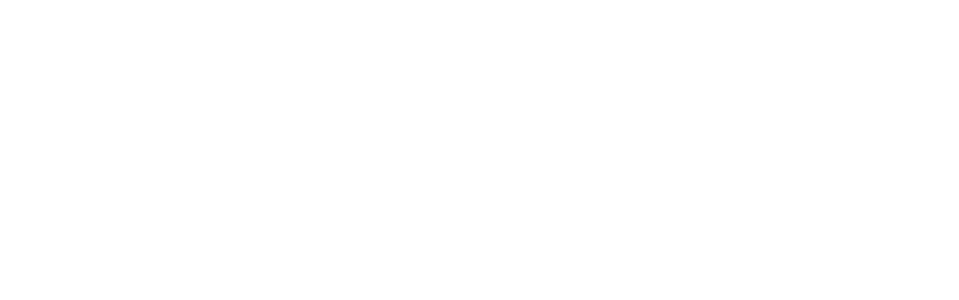
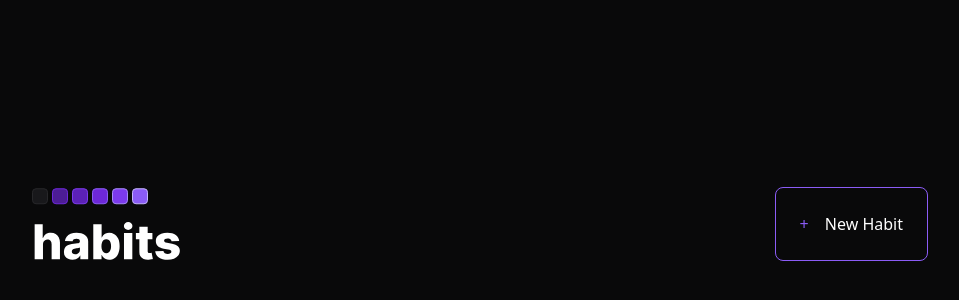
Before and after one commit to isadorapda/habits-track-web, a React (Vite) app: page / in a window 1280 px wide. Shown: the part 136-436 px from the top of the page, without its empty margins (160-1119 px from the left). Built offline with nearby package versions, Linux system fonts and the light colour scheme.

Commit message:
feat: create header component

```diff
--- a/index.html
+++ b/index.html
@@ -4,9 +4,9 @@
     <meta charset="UTF-8" />
     <link rel="icon" type="image/svg+xml" href="/vite.svg" />
     <meta name="viewport" content="width=device-width, initial-scale=1.0" />
-    <title>Vite + React + TS</title>
+    <title>Habits Tracker</title>
   </head>
-  <body>
+  <body class="bg-background">
     <div id="root"></div>
     <script type="module" src="/src/main.tsx"></script>
   </body>
--- a/src/App.tsx
+++ b/src/App.tsx
@@ -1,5 +1,12 @@
-function App() {
-  return <div></div>
+import { Header } from './components/Header'
+
+export function App() {
+  return (
+    <div className="w-screen h-screen flex flex-col justify-center items-center">
+      <div className="w-full max-w-5xl px-6 flex flex-col gap-20">
+        <Header />
+        <div className="grid-rows-7"></div>
+      </div>
+    </div>
+  )
 }
-
-export default App
--- /dev/null
+++ b/src/components/Header.tsx
@@ -0,0 +1,14 @@
+import Logo from '../assets/logo.svg'
+export function Header() {
+  return (
+    <div className="flex justify-between items-center px-10">
+      <img src={Logo} alt="Logo habit tracker" />
+      <button
+        type="button"
+        className="px-6 py-6 bg-transparent border border-violet-500 rounded-lg text-white text-center"
+      >
+        <span className="text-violet-500 pr-3">+</span> New Habit
+      </button>
+    </div>
+  )
+}
--- a/src/main.tsx
+++ b/src/main.tsx
@@ -1,10 +1,10 @@
 import React from 'react'
 import ReactDOM from 'react-dom/client'
-import App from './App'
+import { App } from './App'
 import './index.css'
 
 ReactDOM.createRoot(document.getElementById('root') as HTMLElement).render(
   <React.StrictMode>
     <App />
-  </React.StrictMode>,
+  </React.StrictMode>
 )
--- a/tailwind.config.cjs
+++ b/tailwind.config.cjs
@@ -2,7 +2,15 @@
 module.exports = {
   content: ['./index.html', './src/**/*.{js,ts,jsx,tsx}'],
   theme: {
-    extend: {},
+    extend: {
+      colors: {
+        background: '#09090A',
+      },
+
+      gridTemplateRows: {
+        7: 'repeat(7, minmax(0, 1fr))',
+      },
+    },
   },
   plugins: [],
 }
```
Also changed, not shown: src/assets/logo.svg (added).
